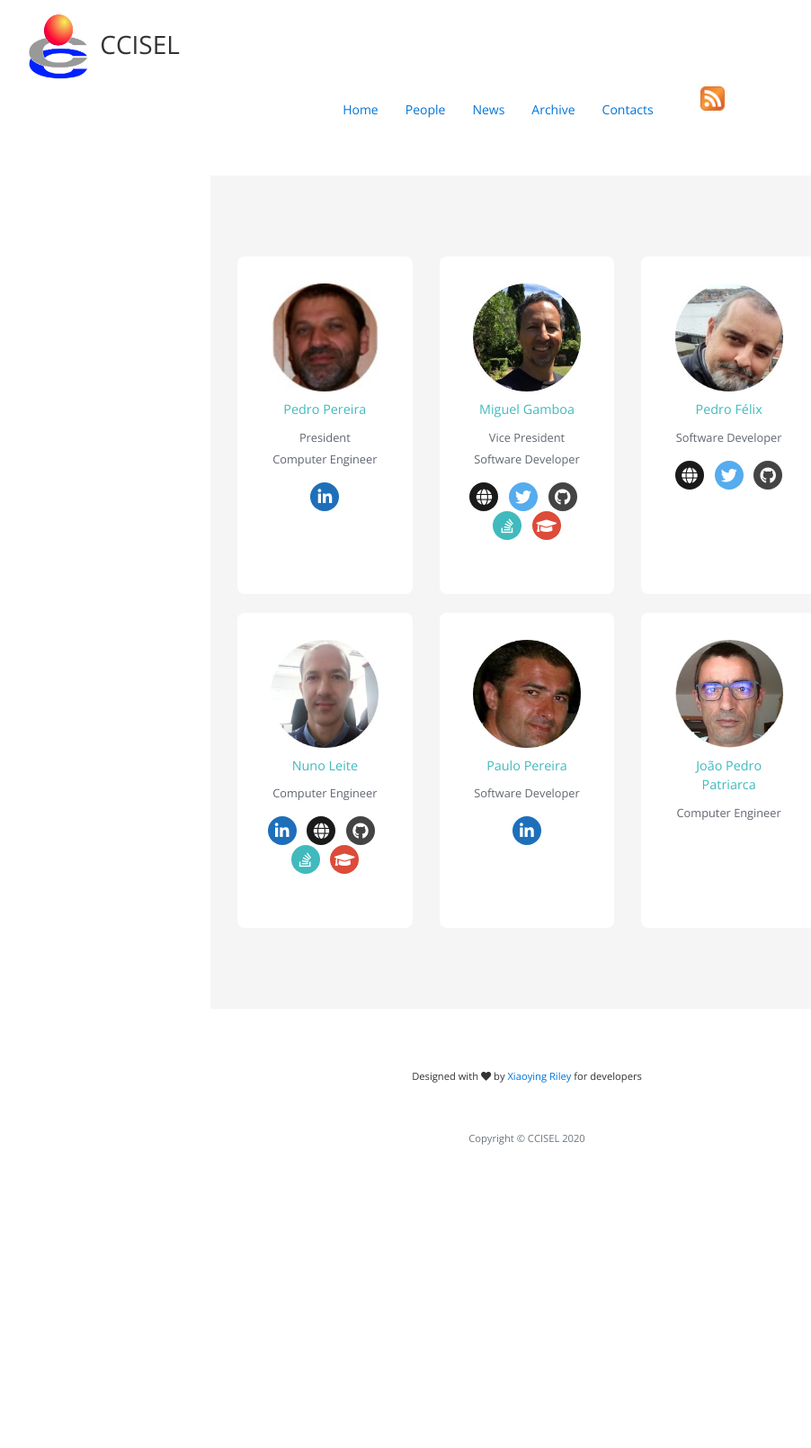
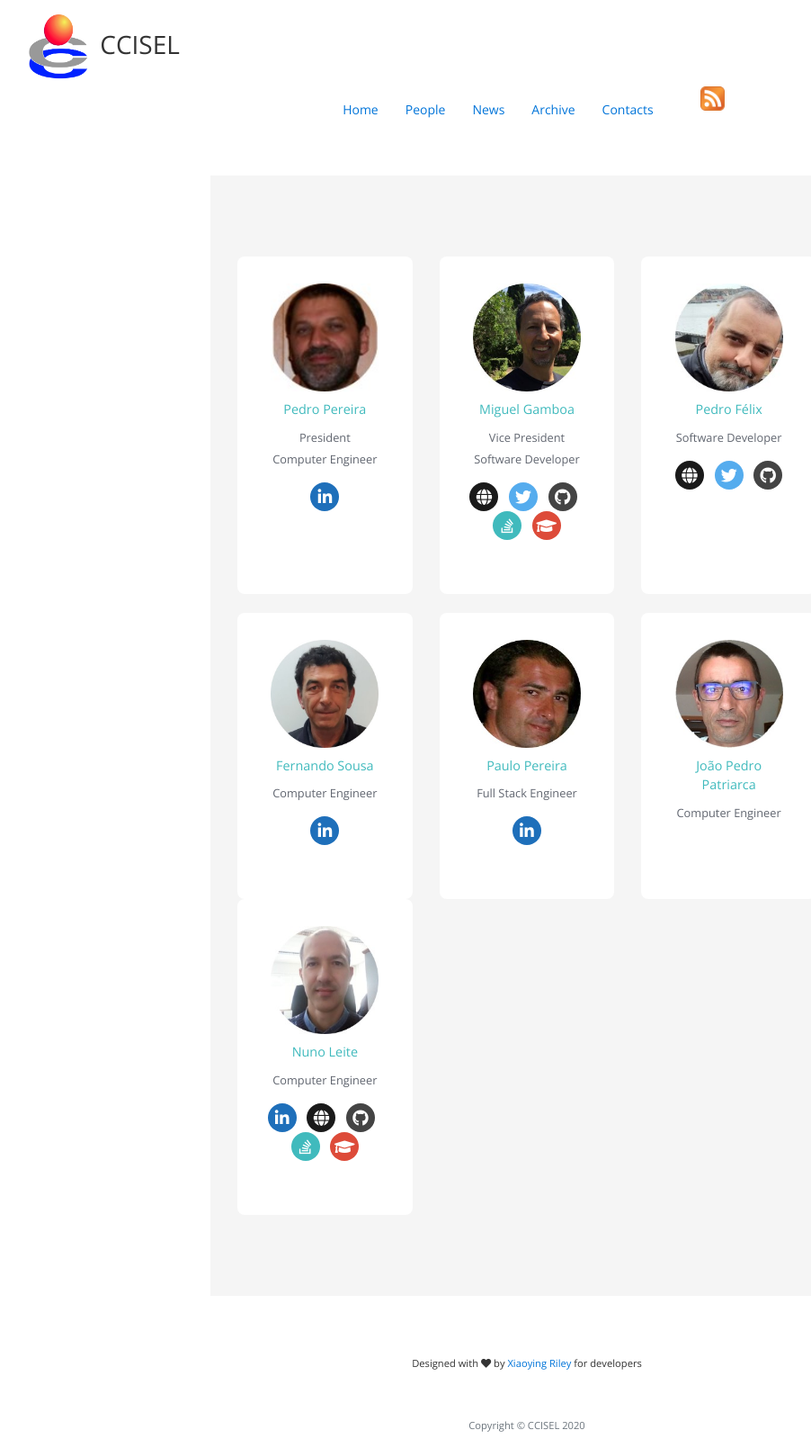
Before and after one commit to jpatri/ccisel.github.io, a Jekyll site: the page built from people.html, in a window 1280 px wide. Shown: the whole page at 90% size, without its empty margins (54-956 px from the left). Built offline with Jekyll 4.4.1, drawn with Linux system fonts in a browser that asks for light colours; before the commit the page ends 1290 px from its top, so only the background shows below that.

Commit message:
Add Sousa

```diff
--- a/_includes/team/palbp.html
+++ b/_includes/team/palbp.html
@@ -6,7 +6,7 @@
 
         <div class="member-content">
             <h3 class="member-name"><small>Paulo Pereira</small></h3>
-            <div class="member-title"><small>Software Developer</small></div>
+            <div class="member-title"><small>Full Stack Engineer</small></div>
             <ul class="social list-inline">
                 <li class="list-inline-item"><a class="linkedin" href="https://www.linkedin.com/in/palbp/" target="_blank"><i class="fab fa-linkedin-in"></i></a></li>
             </ul>
--- /dev/null
+++ b/_includes/team/sousa.html
@@ -0,0 +1,15 @@
+<div class="item col-md-4 col-12">
+    <div class="item-inner">
+        <div class="profile mb-2">
+            <img class="profile-image" src="{{ site.url }}/assets/team/sousa.jpg" alt="Fernando Sousa" />
+        </div>
+
+        <div class="member-content">
+            <h3 class="member-name"><small>Fernando Sousa</small></h3>
+            <div class="member-title"><small>Computer Engineer</small></div>
+            <ul class="social list-inline">
+                <li class="list-inline-item"><a class="linkedin" href="https://www.linkedin.com/in/fernando-sousa-70aa127/" target="_blank"><i class="fab fa-linkedin-in"></i></a></li>
+            </ul>
+        </div><!--//member-content-->
+    </div><!--//item-inner-->
+</div><!--//item-->
--- a/people.html
+++ b/people.html
@@ -19,9 +19,12 @@ description: "CCISEL engineers"
         </div><!--//members-wrapper-->
         <br>
         <div class="members-wrapper row">
-            {% include team/nleite.html %}
+            {% include team/sousa.html %}
             {% include team/palbp.html %}
             {% include team/patriarca.html %}
+        </div><!--//members-wrapper-->
+        <div class="members-wrapper row">
+            {% include team/nleite.html %}
         </div><!--//members-wrapper-->
     </div>
 </div><!--//team-section-->
```
Also changed, not shown: assets/team/sousa.jpg (added).
